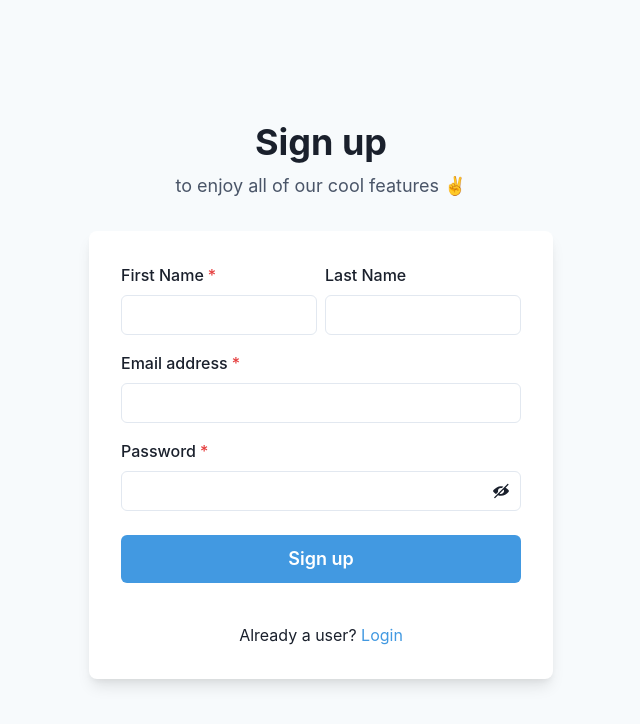
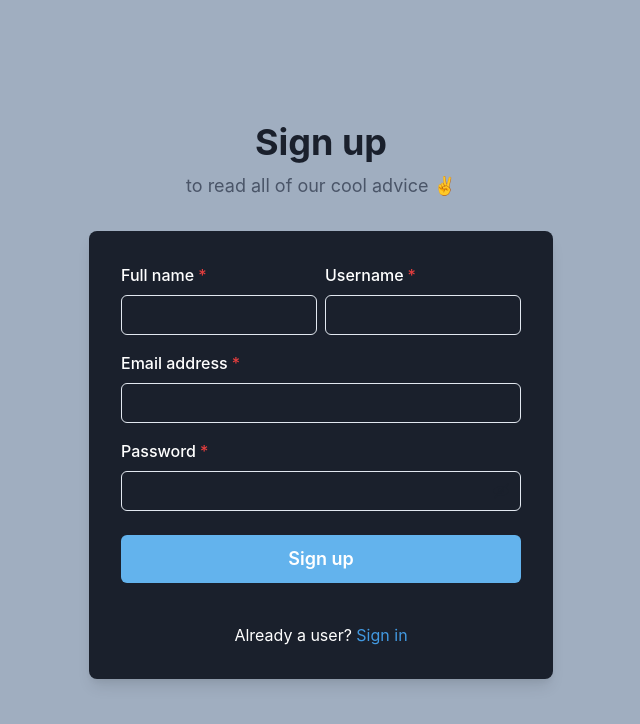
Before and after one commit to ebirdyx/wd-covid19, a React (Create React App) app: page /signup in a window 1280 px wide. Shown: the top 724 px of the page, without its empty margins (319-959 px from the left). Built offline with nearby package versions, Linux system fonts and the light colour scheme.

Commit message:
added sign up

```diff
--- a/src/components/ChakraNavbar/index.jsx
+++ b/src/components/ChakraNavbar/index.jsx
@@ -125,7 +125,7 @@ function ChakraNavbar() {
             >
               <Avatar size={'sm'} src={avatarUrl} />
             </MenuButton>
-            <MenuList alignItems={'center'} color="gray.800">
+            <MenuList alignItems={'center'} bg="#035d71" color="white">
               <br />
               <Center>
                 <Avatar size={'2xl'} src={avatarUrl} />
@@ -155,7 +155,7 @@ function ChakraNavbar() {
 
 const DesktopNav = () => {
   const linkColor = useColorModeValue('white.800', 'white');
-  const linkHoverColor = useColorModeValue('gray.800', 'white');
+  const linkHoverColor = useColorModeValue('gray.800');
   const popoverContentBgColor = useColorModeValue('gray.800', 'gray.800');
 
   return (
@@ -314,13 +314,13 @@ const NAV_ITEMS = [
     href: '/home',
     children: [
       {
-        label: 'Explore Design Work',
-        subLabel: 'Trending Design to inspire you',
+        label: 'Prevention',
+        subLabel: 'Check out article with prevention tips',
         href: '#',
       },
       {
-        label: 'New & Noteworthy',
-        subLabel: 'Up-and-coming Designers',
+        label: 'Covid19 News',
+        subLabel: 'Reference to external news',
         href: '#',
       },
     ],
@@ -335,8 +335,8 @@ const NAV_ITEMS = [
         href: '/advice/1',
       },
       {
-        label: 'Freelance Projects',
-        subLabel: 'An exclusive list for contract work',
+        label: 'Covid-19 Symptoms',
+        subLabel: 'Understand symptoms ',
         href: '#',
       },
     ],
--- a/src/pages/auth/SignIn.jsx
+++ b/src/pages/auth/SignIn.jsx
@@ -1,6 +1,7 @@
 import {
   Button,
   Checkbox,
+  Text,
   Flex,
   FormControl,
   FormLabel,
@@ -10,6 +11,7 @@ import {
   Stack,
   Image,
 } from '@chakra-ui/react';
+import { ExternalLinkIcon } from '@chakra-ui/icons';
 import { useState } from 'react';
 import { useDispatch } from 'react-redux';
 import { signin } from '../../store/authSlice';
@@ -46,11 +48,11 @@ export default function SignIn() {
       <Flex p={8} flex={1} align={'center'} justify={'center'}>
         <Stack spacing={4} w={'full'} maxW={'md'}>
           <Heading fontSize={'2xl'}>Sign in to your account</Heading>
-          <FormControl id="username">
+          <FormControl id="username" isRequired>
             <FormLabel>Username</FormLabel>
             <Input type="username" onChange={onUsernameChange} />
           </FormControl>
-          <FormControl id="password">
+          <FormControl id="password" isRequired>
             <FormLabel>Password</FormLabel>
             <Input type="password" onChange={onPasswordChange} />
           </FormControl>
@@ -64,6 +66,13 @@ export default function SignIn() {
               Sign in
             </Button>
           </Stack>
+          <Link
+            href="/signup"
+
+            // _hover={}
+          >
+            Not registered yet <ExternalLinkIcon mx="2px" />
+          </Link>
         </Stack>
       </Flex>
       <Flex flex={1}>
--- a/src/pages/auth/SignUp.jsx
+++ b/src/pages/auth/SignUp.jsx
@@ -16,16 +16,48 @@ import {
 } from '@chakra-ui/react';
 import { useState } from 'react';
 import { ViewIcon, ViewOffIcon } from '@chakra-ui/icons';
+import { useDispatch } from 'react-redux';
+import { signup } from '../../store/authSlice';
+import { useNavigate } from 'react-router-dom';
 
 export default function Signup() {
+  const [username, setUsername] = useState('');
+  const [password, setPassword] = useState('');
+  const [fullname, setFullname] = useState('');
+  const [email, setEmail] = useState('');
+
   const [showPassword, setShowPassword] = useState(false);
+
+  const dispatch = useDispatch();
+  const navigate = useNavigate();
+
+  const onFullnameChange = (event) => {
+    setFullname(event.target.value);
+  };
+
+  const onEmailChange = (event) => {
+    setEmail(event.target.value);
+  };
+  const onUsernameChange = (event) => {
+    setUsername(event.target.value);
+  };
+
+  const onPasswordChange = (event) => {
+    setPassword(event.target.value);
+  };
+
+  const onSubmit = (event) => {
+    event.preventDefault();
+    dispatch(signup({ username, password, fullname, email }));
+    navigate('/signin');
+  };
 
   return (
     <Flex
       minH={'100vh'}
       align={'center'}
       justify={'center'}
-      bg={useColorModeValue('gray.50', 'gray.800')}
+      bg={useColorModeValue('gray.400', 'gray.800')}
     >
       <Stack spacing={8} mx={'auto'} maxW={'lg'} py={12} px={6}>
         <Stack align={'center'}>
@@ -33,38 +65,42 @@ export default function Signup() {
             Sign up
           </Heading>
           <Text fontSize={'lg'} color={'gray.600'}>
-            to enjoy all of our cool features ✌️
+            to read all of our cool advice ✌️
           </Text>
         </Stack>
         <Box
           rounded={'lg'}
-          bg={useColorModeValue('white', 'gray.700')}
+          color="white"
+          bg={useColorModeValue('gray.800', 'gray.700')}
           boxShadow={'lg'}
           p={8}
         >
           <Stack spacing={4}>
             <HStack>
               <Box>
-                <FormControl id="firstName" isRequired>
-                  <FormLabel>First Name</FormLabel>
-                  <Input type="text" />
+                <FormControl id="fullname" isRequired>
+                  <FormLabel>Full name</FormLabel>
+                  <Input type="text" onChange={onFullnameChange} />
                 </FormControl>
               </Box>
               <Box>
-                <FormControl id="lastName">
-                  <FormLabel>Last Name</FormLabel>
-                  <Input type="text" />
+                <FormControl id="username" isRequired>
+                  <FormLabel>Username</FormLabel>
+                  <Input type="text" onChange={onUsernameChange} />
                 </FormControl>
               </Box>
             </HStack>
             <FormControl id="email" isRequired>
               <FormLabel>Email address</FormLabel>
-              <Input type="email" />
+              <Input type="email" onChange={onEmailChange} />
             </FormControl>
             <FormControl id="password" isRequired>
               <FormLabel>Password</FormLabel>
               <InputGroup>
-                <Input type={showPassword ? 'text' : 'password'} />
+                <Input
+                  type={showPassword ? 'text' : 'password'}
+                  onChange={onPasswordChange}
+                />
                 <InputRightElement h={'full'}>
                   <Button
                     variant={'ghost'}
@@ -79,9 +115,10 @@ export default function Signup() {
             </FormControl>
             <Stack spacing={10} pt={2}>
               <Button
+                onClick={onSubmit}
                 loadingText="Submitting"
                 size="lg"
-                bg={'blue.400'}
+                bg={'blue.300'}
                 color={'white'}
                 _hover={{
                   bg: 'blue.500',
@@ -92,7 +129,10 @@ export default function Signup() {
             </Stack>
             <Stack pt={6}>
               <Text align={'center'}>
-                Already a user? <Link color={'blue.400'}>Login</Link>
+                Already a user?{' '}
+                <Link href="/signin" color={'blue.400'}>
+                  Sign in
+                </Link>
               </Text>
             </Stack>
           </Stack>
```
